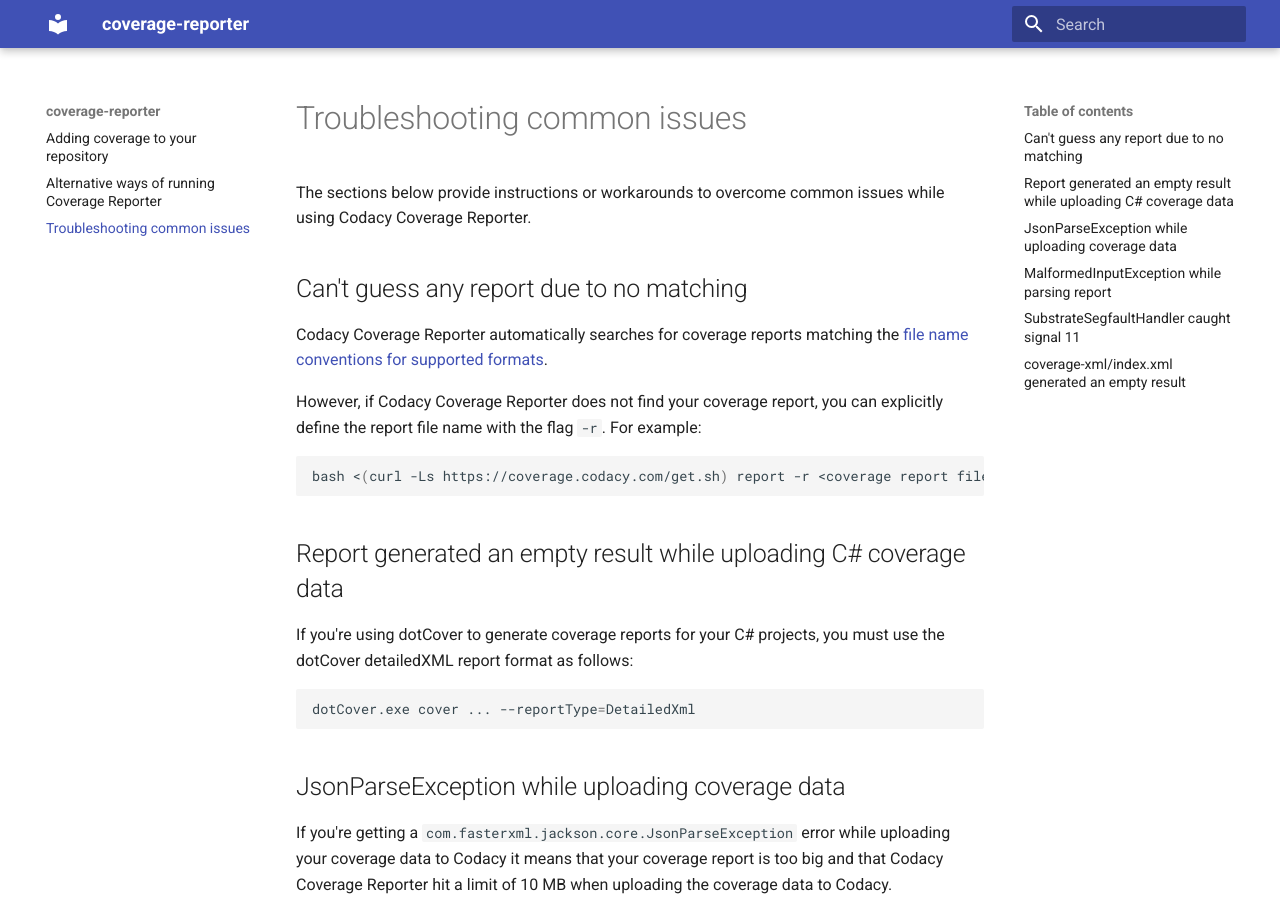
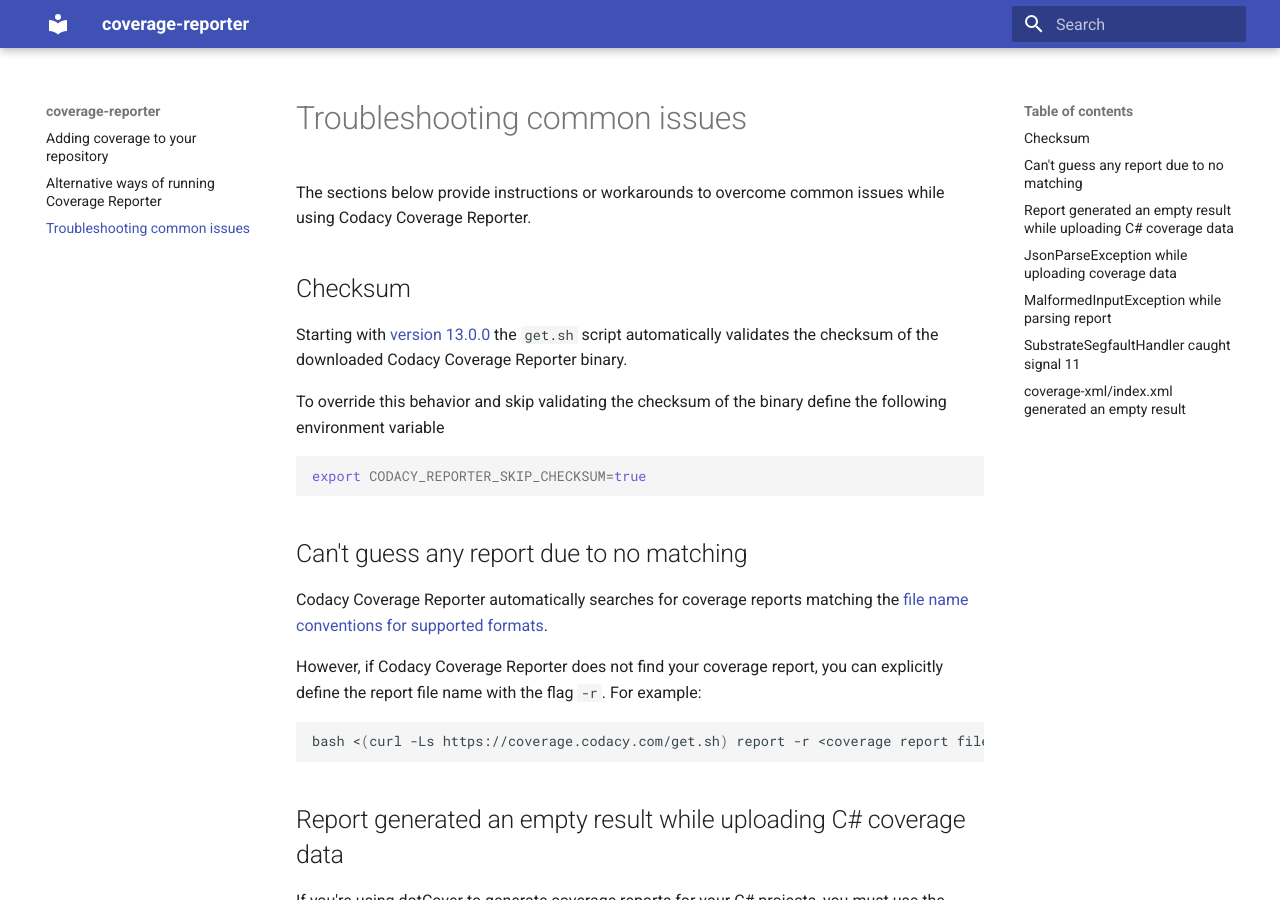
Before and after one commit to codacy/codacy-coverage-reporter, an MkDocs documentation site: the page built from docs/troubleshooting-common-issues.md, in a window 1280 px wide and 900 px high. Built offline with MkDocs 1.6.1 and Material for MkDocs 9.7.7, drawn with Linux system fonts in a browser that asks for light colours.

Commit message:
doc: Move disabling checksum from README to troubleshooting

````diff
--- a/docs/troubleshooting-common-issues.md
+++ b/docs/troubleshooting-common-issues.md
@@ -5,6 +5,16 @@
 # Troubleshooting common issues
 
 The sections below provide instructions or workarounds to overcome common issues while using Codacy Coverage Reporter.
+
+## Checksum
+
+Starting with [version 13.0.0](https://github.com/codacy/codacy-coverage-reporter/releases/tag/13.0.0) the `get.sh` script automatically validates the checksum of the downloaded Codacy Coverage Reporter binary.
+
+To override this behavior and skip validating the checksum of the binary define the following environment variable
+
+```bash
+export CODACY_REPORTER_SKIP_CHECKSUM=true
+```
 
 ## Can't guess any report due to no matching
 
````
Also changed, not shown: README.md (+0 -9 lines).
